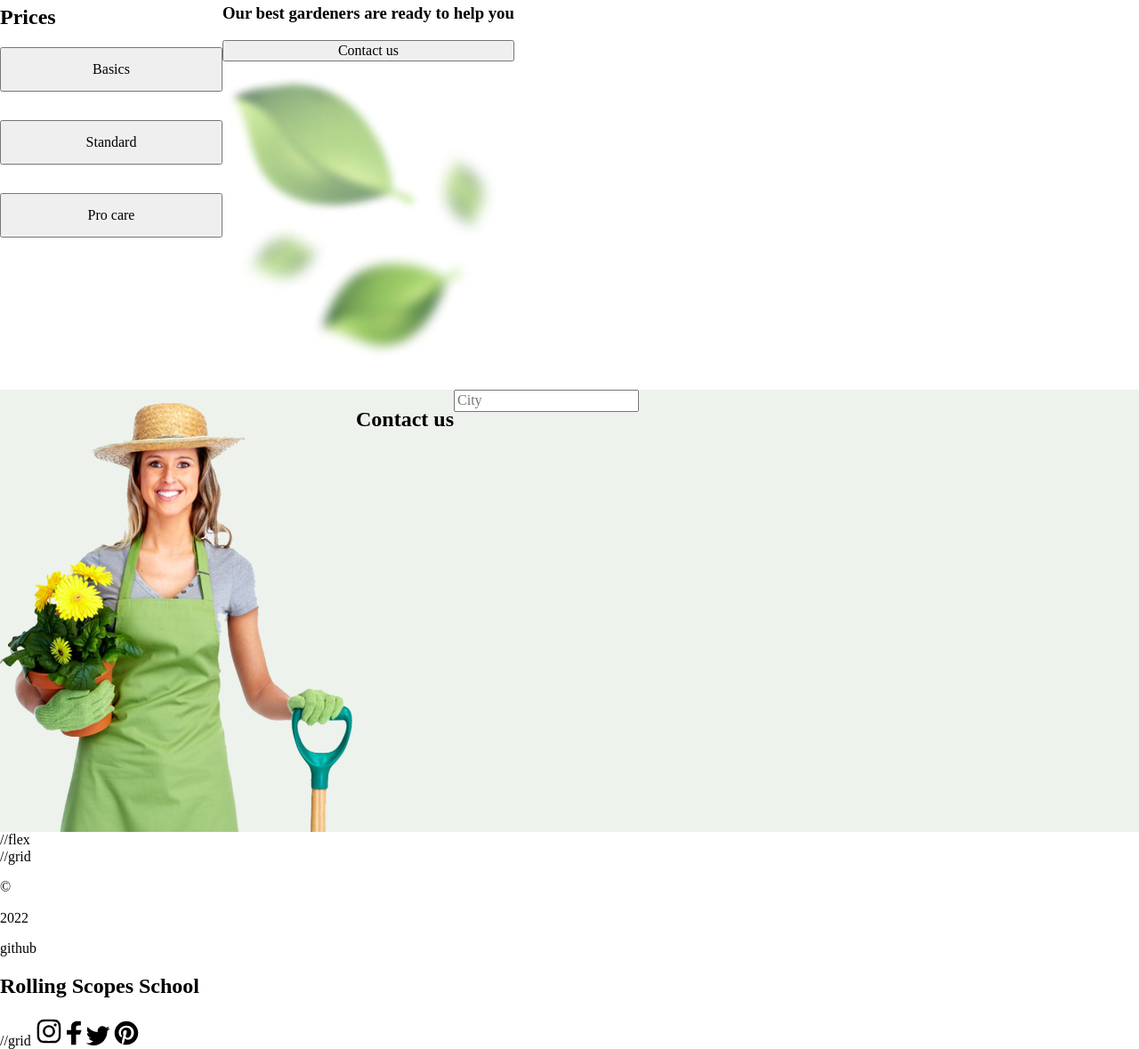
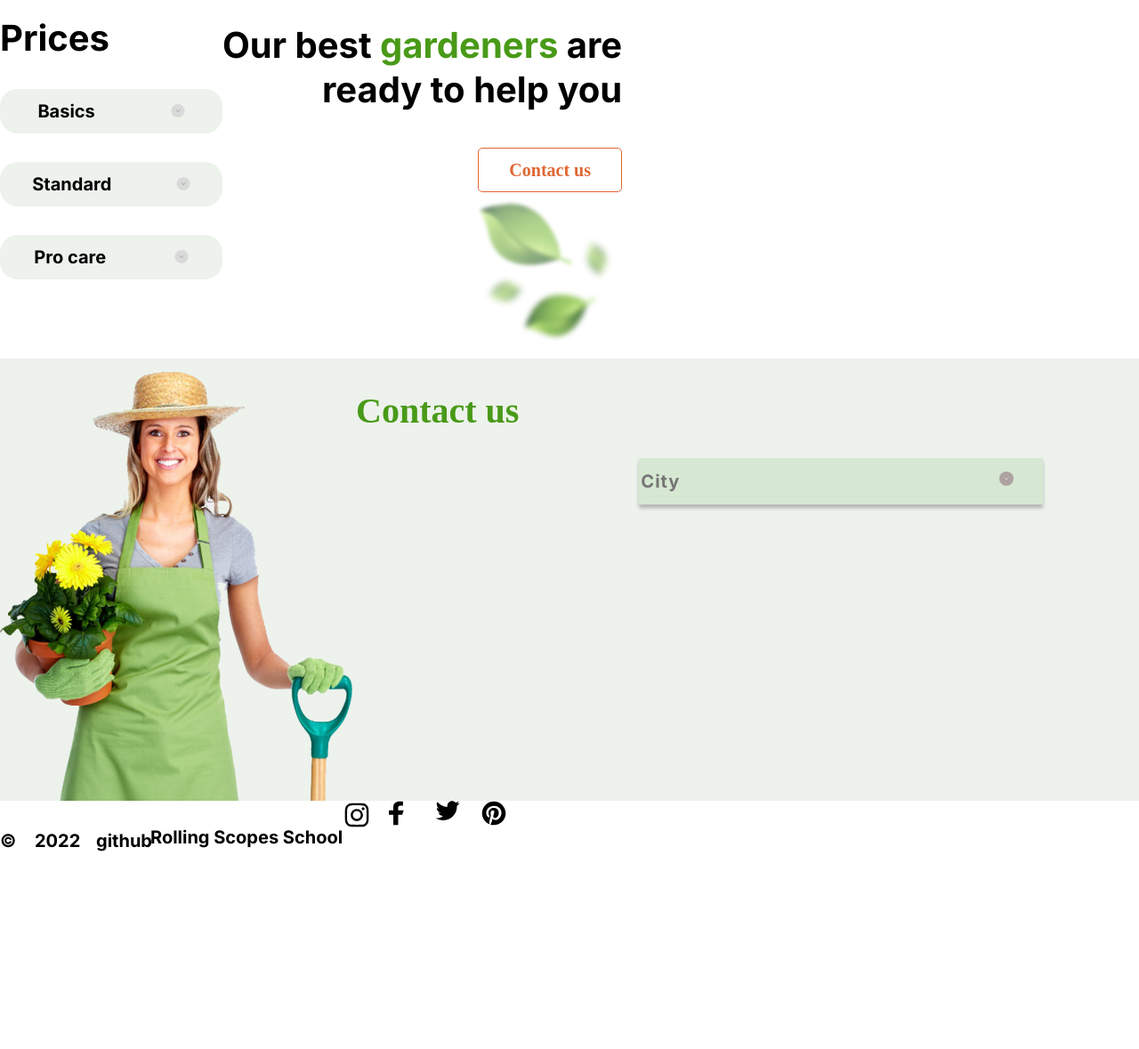
Before and after one commit to MaximDudaryonok/plants, a plain HTML site: page pages/main/index.html in a window 1280 px wide. Shown: the part 2160-3339 px from the top of the page at 89% size. After the commit the page ends 3143 px from the top, so only its background shows below. Drawn offline with Linux system fonts and the light colour scheme; a web font is replaced by a local one.

Commit message:
feat:footer, contacts,prices style.css

```diff
--- a/pages/main/index.html
+++ b/pages/main/index.html
@@ -115,13 +115,23 @@
                 <div class="prices__container__left">
                     <h2 class="prices__title">Prices</h2>
                     <div class="prices__button__container">
-                        <button class="button__prices">Basics</button>
-                        <button class="button__prices">Standard</button>
-                        <button class="button__prices">Pro care</button>
+                        <div class="button__prices">
+                            <p>Basics</p><img class="button__prices__img" src="/assets/images/accordion_btn.svg"
+                                alt="menu">
+                        </div>
+                        <div class="button__prices">
+                            <p>Standard</p><img class="button__prices__img" src="/assets/images/accordion_btn.svg"
+                                alt="menu">
+                        </div>
+                        <div class="button__prices">
+                            <p>Pro care</p><img class="button__prices__img" src="/assets/images/accordion_btn.svg"
+                                alt="menu">
+                        </div>
                     </div>
                 </div>
                 <div class="prices__container__right">
-                    <h3 class="prices__text">Our best gardeners are ready to help you</h3>
+                    <h3 class="prices__text">Our best <span class="prices__text__green">gardeners</span> are<br>ready to
+                        help you</h3>
                     <button class="prices__contact__button">Contact us</button>
                     <img class="prices__img" src="/assets/images/pricesleafs.png" alt="leafs">
                 </div>
@@ -135,7 +145,9 @@
                     <img class="contacts__img" src="/assets/images/contact_woman.png">
                     <h2 class="contacts__title">Contact us</h2>
                     <div class="input__container">
-                        <input class="contacts__input" placeholder="City">
+                        <div class="input__container__position"><input class="contacts__input" placeholder="City">
+                            <img class="input__container__img" src="/assets/images/input_logo.svg" alt="MENU">
+                        </div>
                     </div>
                 </div>
             </div>
@@ -143,14 +155,14 @@
     </section>
     <footer class="footer">
         <div class="wrapper">
-            <div class="footer__container"> //flex
-                <div class="copyright__container"> //grid
-                    <p class="copyright__logo">©</p>
-                    <p class="year">2022</p>
-                    <p class="github">github</p>
+            <div class="footer__container">
+                <div class="copyright__container">
+                    <p class="copyright__logo copyright__font">©</p>
+                    <p class="year copyright__font">2022</p>
+                    <p class="github copyright__font">github</p>
                 </div>
-                <h2 class="footer__title">Rolling Scopes School</h2>
-                <div class="footer__social__container"> //grid
+                <h2 class="footer__title copyright__font">Rolling Scopes School</h2>
+                <div class="footer__social__container">
                     <img class="social__icon" src="/assets/images/inst.svg" alt="instagram">
                     <img class="social__icon" src="/assets/images/facebook.svg" alt="facebook">
                     <img class="social__icon" src="/assets/images/twit.svg" alt="twitter">
--- a/pages/main/style.css
+++ b/pages/main/style.css
@@ -230,9 +230,55 @@ a {
     row-gap: 32px;
 }
 
+.button__prices {
+    width: 250px;
+    height: 50px;
+    background: #EDF2EC;
+    border-radius: 20px;
+    display: flex;
+    font-family: 'Inter';
+    font-style: normal;
+    font-weight: 700;
+    font-size: 20px;
+    line-height: 20px;
+    color: #000000;
+    align-items: center;
+    justify-content: space-around;
+    cursor: pointer;
+}
+
+.prices__text {
+    font-family: 'Inter';
+    font-style: normal;
+    font-weight: 700;
+    font-size: 40px;
+    line-height: 50px;
+    text-align: right;
+    color: #000000;
+}
+
+.prices__title {
+    font-family: 'Inter';
+    font-style: normal;
+    font-weight: 700;
+    font-size: 40px;
+    line-height: 48px;
+    color: #000000;
+}
+
+.prices__text__green {
+    color: #499A18;
+}
+
+.button__prices__img {
+    width: 16px;
+    height: 16px;
+}
+
 .prices__container__right {
     display: flex;
     flex-direction: column;
+    align-items: end;
 }
 
 
@@ -242,5 +288,92 @@ a {
 
 .input__container {
     display: flex;
-    flex-direction: column;
 }
+
+.input__container__position {
+    height: 50px;
+    width: 450px;
+    position: relative;
+    margin-top: 25%;
+    margin-left: 30%;
+}
+
+.contacts__input {
+    width: 450px;
+    height: 50px;
+    background: #D6E7D2;
+    box-shadow: 0px 4px 4px rgba(0, 0, 0, 0.25);
+    border-radius: 0px;
+    font-family: 'Inter';
+    font-style: normal;
+    font-weight: 400;
+    font-size: 20px;
+    line-height: 40px;
+    letter-spacing: 0.05em;
+    color: #717171;
+    border: none;
+
+}
+
+.input__container__img {
+    width: 16px;
+    height: 16px;
+    position: absolute;
+    left: 90%;
+    top: 30%;
+}
+
+button {
+    cursor: pointer;
+}
+
+.prices__contact__button {
+    font-family: 'Inika';
+    font-style: normal;
+    font-weight: 700;
+    font-size: 20px;
+    line-height: 26px;
+    text-align: center;
+    color: #E06733;
+    width: 162px;
+    height: 50px;
+    border: 1px solid #E06733;
+    border-radius: 5px;
+    background-color: transparent;
+}
+
+.contacts__title {
+    font-family: 'Inika';
+    font-style: normal;
+    font-weight: 700;
+    font-size: 40px;
+    line-height: 52px;
+    color: #499A18;
+}
+
+.footer__container {
+    display: flex;
+}
+
+.copyright__container {
+    display: grid;
+    grid-template-rows: 50px;
+    grid-template-columns: 19px 49px 61px;
+    column-gap: 20px;
+}
+
+.copyright__font {
+    font-family: 'Inter';
+    font-style: normal;
+    font-weight: 400;
+    font-size: 20px;
+    line-height: 50px;
+    color: #000000;
+}
+
+.footer__social__container {
+    display: grid;
+    grid-template-rows: 50px;
+    grid-template-columns: repeat(4, 32px);
+    column-gap: 20px;
+}
```
Also changed, not shown: assets/images/accordion_btn.svg (added), assets/images/input_logo.svg (added).
